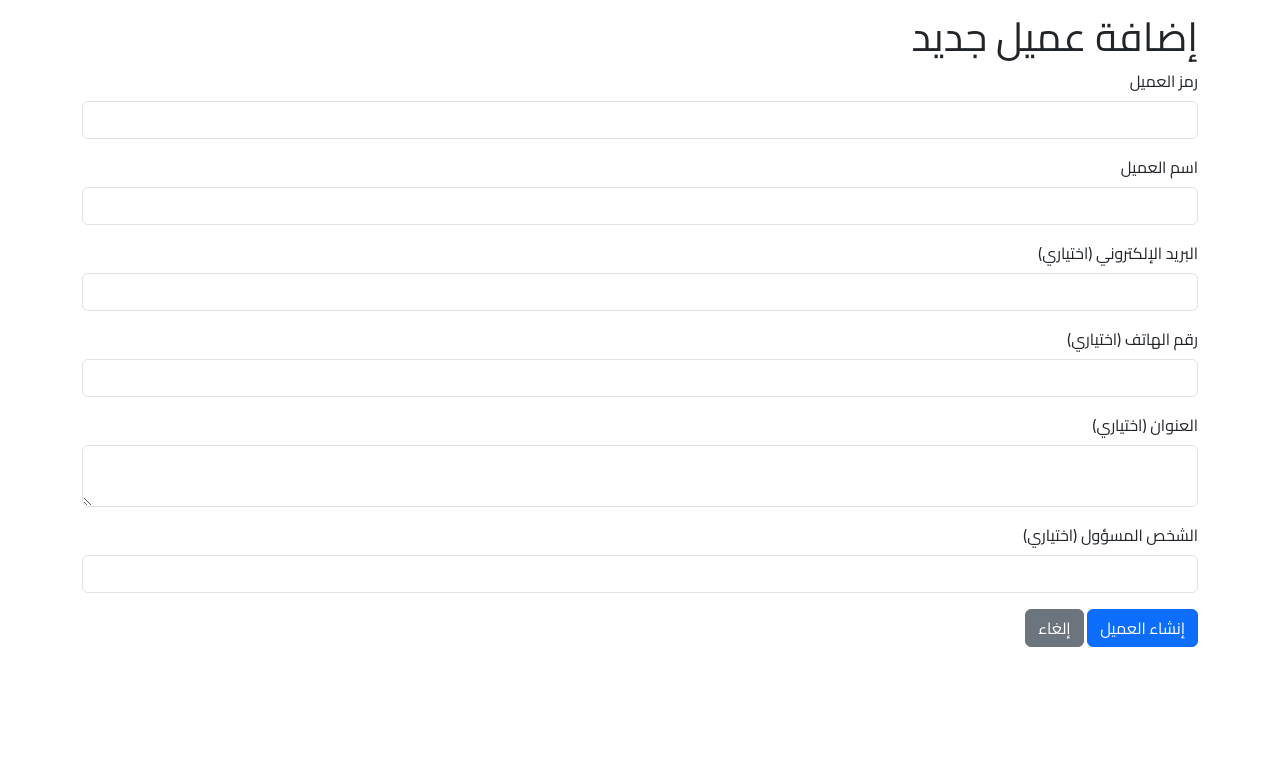
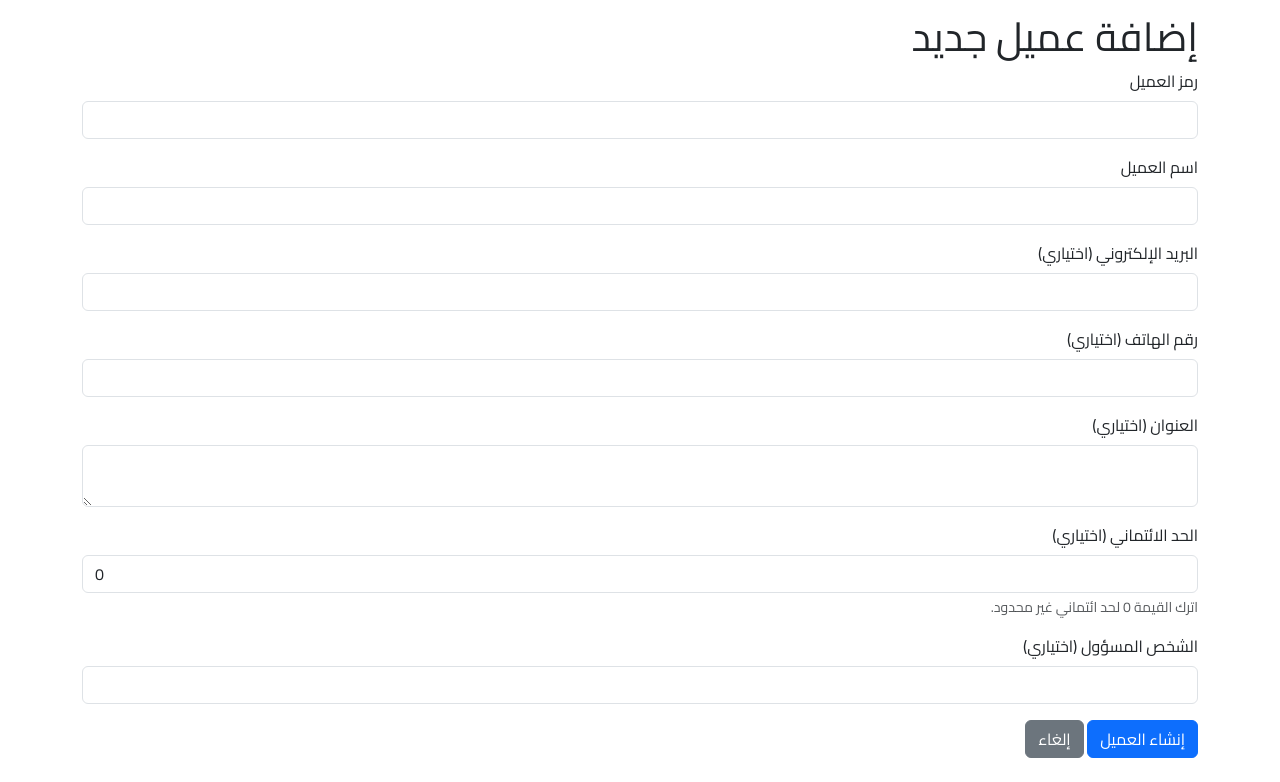
Before and after one commit to j-jonto/woods, a Laravel app: page /customers/create in a window 1280 px wide. Shown: the part 91-873 px from the top of the page. Before the commit the page ends 738 px from the top, so only its background shows below. Run offline with Laravel 10, Linux system fonts and the light colour scheme; a user stored in the database is signed in; data comes from the database, SQL or seed files in the repository; settings files or empty folders that the repository lacks are supplied.

Commit message:
Feat: Add credit limit field to customer UI
Adds a new "Credit Limit" input field to the customer creation and editing forms, allowing users to set and update a customer's credit limit.

- Modifies `resources/views/customers/create.blade.php` and `edit.blade.php` to include the new number input field.
- Updates `app/Http/Controllers/CustomerController.php` to add validation for the `credit_limit` field, ensuring it is a non-negative numeric value.

```diff
--- a/app/Http/Controllers/CustomerController.php
+++ b/app/Http/Controllers/CustomerController.php
@@ -22,6 +22,7 @@ class CustomerController extends Controller
         $validated = $request->validate([
             'code' => 'required|unique:customers',
             'name' => 'required',
+            'credit_limit' => 'nullable|numeric|min:0',
         ]);
         Customer::create($validated + [
             'contact_person' => $request->input('contact_person'),
@@ -44,6 +45,7 @@ class CustomerController extends Controller
         $validated = $request->validate([
             'code' => 'required|unique:customers,code,' . $customer->id,
             'name' => 'required',
+            'credit_limit' => 'nullable|numeric|min:0',
         ]);
         $customer->update($validated + [
             'contact_person' => $request->input('contact_person'),
--- a/resources/views/customers/create.blade.php
+++ b/resources/views/customers/create.blade.php
@@ -27,6 +27,11 @@
             <textarea class="form-control" id="address" name="address">{{ old('address') }}</textarea>
         </div>
         <div class="mb-3">
+            <label for="credit_limit" class="form-label">الحد الائتماني (اختياري)</label>
+            <input type="number" step="0.01" min="0" class="form-control" id="credit_limit" name="credit_limit" value="{{ old('credit_limit', 0) }}">
+            <div class="form-text">اترك القيمة 0 لحد ائتماني غير محدود.</div>
+        </div>
+        <div class="mb-3">
             <label for="contact_person" class="form-label">الشخص المسؤول (اختياري)</label>
             <input type="text" class="form-control" id="contact_person" name="contact_person" value="{{ old('contact_person') }}">
         </div>
--- a/resources/views/customers/edit.blade.php
+++ b/resources/views/customers/edit.blade.php
@@ -24,6 +24,11 @@
             <textarea class="form-control" id="address" name="address">{{ old('address', $customer->address) }}</textarea>
         </div>
         <div class="mb-3">
+            <label for="credit_limit" class="form-label">الحد الائتماني (اختياري)</label>
+            <input type="number" step="0.01" min="0" class="form-control" id="credit_limit" name="credit_limit" value="{{ old('credit_limit', $customer->credit_limit) }}">
+            <div class="form-text">اترك القيمة 0 لحد ائتماني غير محدود.</div>
+        </div>
+        <div class="mb-3">
             <label for="contact_person" class="form-label">الشخص المسؤول (اختياري)</label>
             <input type="text" class="form-control" id="contact_person" name="contact_person" value="{{ old('contact_person', $customer->contact_person) }}">
         </div>
```
